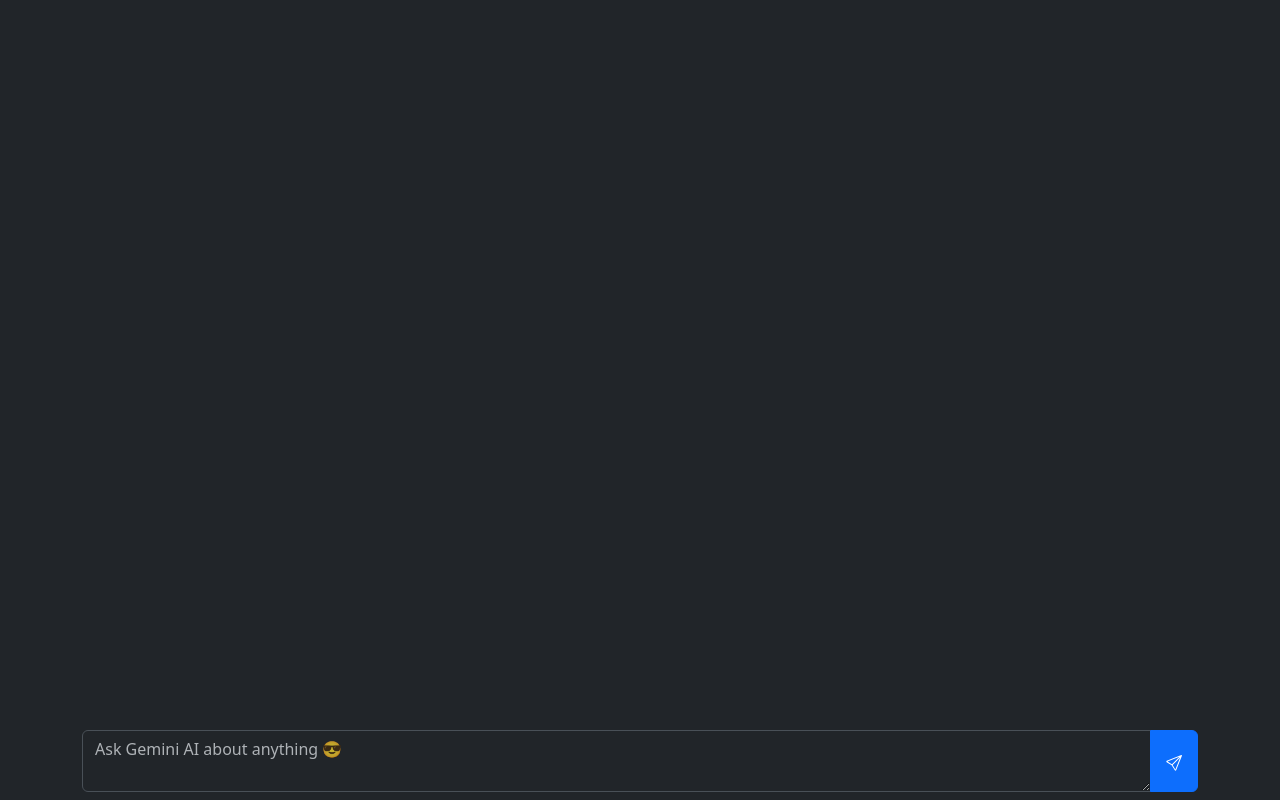
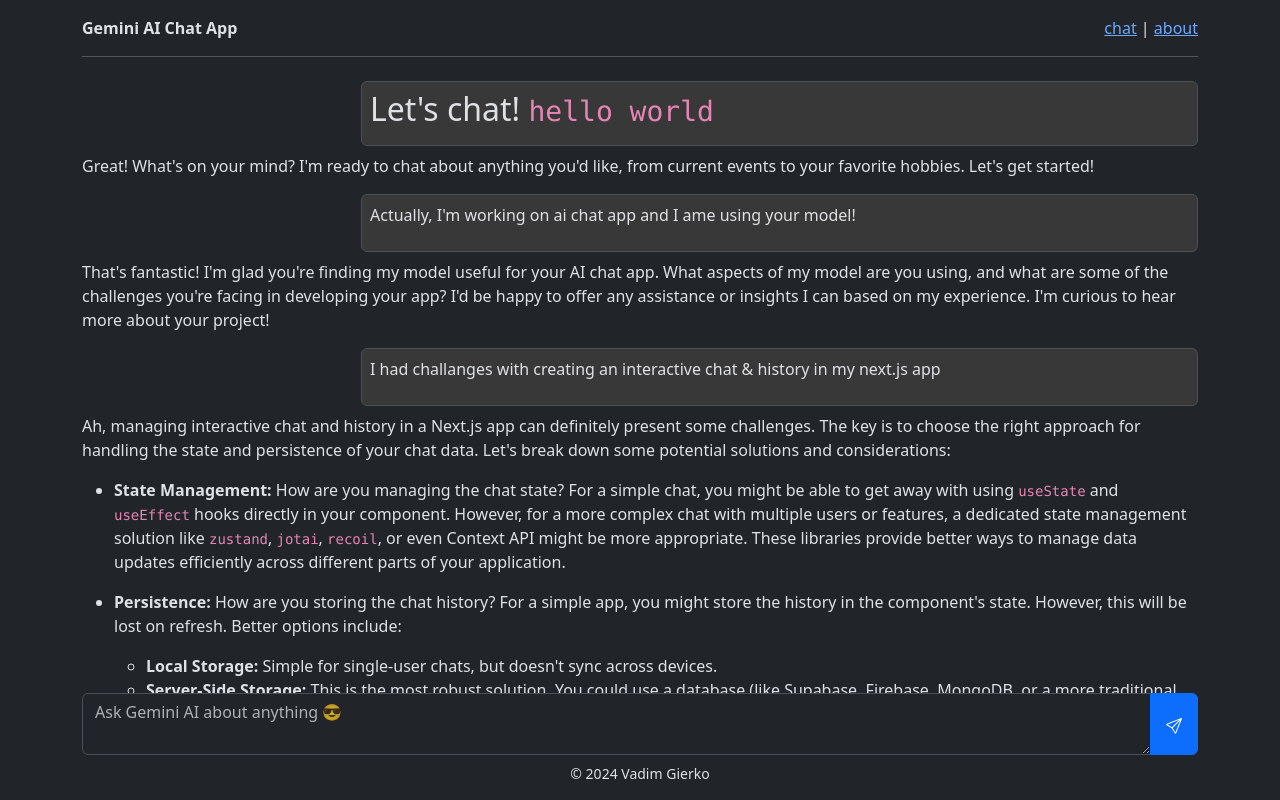
Before and after one commit to vadimgierko/gemini-ai-chatbot-next-js, a Next.js app: page / in a window 1280 px wide. Built offline with nearby package versions, Linux system fonts and the light colour scheme.

Commit message:
create layout nav footer and split chat component

```diff
--- a/src/app/CHAT_DATA.ts
+++ b/src/app/CHAT_DATA.ts
@@ -1,4 +1,4 @@
-import { History } from "./components/ChatForm";
+import { History } from "./components/Chat";
 
 export const chatData: History = [
 	{
--- /dev/null
+++ b/src/app/components/Chat/ChatInput/index.tsx
@@ -0,0 +1,35 @@
+import { Button, Form, InputGroup, Spinner } from "react-bootstrap";
+import { BsSend } from "react-icons/bs";
+
+interface ChatInputProps {
+    loading: boolean;
+    input: string;
+    setInput: React.Dispatch<React.SetStateAction<string>>;
+    handleSubmit: (event: React.FormEvent) => Promise<void>
+}
+
+export default function ChatInput({
+    input,
+    setInput,
+    loading,
+    handleSubmit
+}: ChatInputProps) {
+    return <Form onSubmit={handleSubmit} className="mb-2">
+        <InputGroup>
+            <Form.Control
+                as="textarea"
+                value={input}
+                onChange={(e) => setInput(e.target.value)}
+                placeholder="Ask Gemini AI about anything 😎"
+            />
+            <Button
+                type="submit"
+                disabled={loading}
+                variant="primary"
+                style={{ width: "3em" }}
+            >
+                {loading ? <Spinner /> : <BsSend />}
+            </Button>
+        </InputGroup>
+    </Form>
+}
--- /dev/null
+++ b/src/app/components/Chat/ChatMessages/index.tsx
@@ -0,0 +1,37 @@
+import Markdown from "react-markdown";
+import rehypeHighlight from "rehype-highlight";
+import remarkGfm from "remark-gfm";
+import { History } from "..";
+
+export default function ChatMessages({
+    history
+}: { history: History }) {
+    return (
+        <div style={{ flex: 1, overflowY: "auto" }}>
+            {history && (
+                <>
+                    {history.map((h, i) => (
+                        <div
+                            key={i}
+                            className={
+                                h.role === "user"
+                                    ? "border p-2 my-2 rounded w-75 ms-auto"
+                                    : ""
+                            }
+                            style={{
+                                backgroundColor: h.role === "user" ? "rgb(56, 56, 56)" : "",
+                            }}
+                        >
+                            <Markdown
+                                rehypePlugins={[rehypeHighlight]}
+                                remarkPlugins={[remarkGfm]}
+                            >
+                                {h.parts[0].text}
+                            </Markdown>
+                        </div>
+                    ))}
+                </>
+            )}
+        </div>
+    )
+}
--- /dev/null
+++ b/src/app/components/Chat/index.tsx
@@ -0,0 +1,77 @@
+"use client";
+
+import { chatData } from "@/app/CHAT_DATA";
+import { useState, useEffect } from "react";
+import ChatInput from "./ChatInput";
+import ChatMessages from "./ChatMessages";
+
+interface HistotyChunk {
+    role: "user" | "model";
+    parts: { text: string }[];
+}
+
+export type History = HistotyChunk[];
+
+export default function Chat() {
+    const [history, setHistory] = useState<History>(chatData); // [] || chatData
+
+    const [input, setInput] = useState("");
+    const [loading, setLoading] = useState(false);
+
+    const handleSubmit = async (event: React.FormEvent) => {
+        event.preventDefault();
+
+        if (!input.trim().length)
+            return alert("You cannot send empty message! Type something!");
+
+        setLoading(true);
+
+        try {
+            const res = await fetch("/api", {
+                method: "POST",
+                headers: {
+                    "Content-Type": "application/json",
+                },
+                body: JSON.stringify({ prompt: input, history }),
+            });
+
+            if (!res.ok) {
+                const errorData = await res.json();
+                throw new Error(errorData.message || "Something went wrong.");
+            }
+
+            const data = await res.json();
+            console.log(data.message);
+            setHistory([
+                ...history,
+                { role: "user", parts: [{ text: input }] },
+                { role: "model", parts: [{ text: data.message }] },
+            ]);
+
+            setInput("");
+        } catch (error) {
+            console.error("An error occurred while fetching the response:", error);
+        } finally {
+            setLoading(false);
+        }
+    };
+
+    useEffect(() => {
+        console.log(history);
+    }, [history]);
+
+    return (
+        <>
+            <ChatMessages
+                history={history}
+            />
+
+            <ChatInput
+                loading={loading}
+                input={input}
+                setInput={setInput}
+                handleSubmit={handleSubmit}
+            />
+        </>
+    );
+};
--- a/src/app/components/ChatForm/index.tsx
+++ /dev/null
@@ -1,116 +0,0 @@
-"use client";
-
-import { useState, useEffect } from "react";
-import { Button, Form, InputGroup, Spinner } from "react-bootstrap";
-import { BsSend } from "react-icons/bs";
-import Markdown from "react-markdown";
-import rehypeHighlight from "rehype-highlight";
-import remarkGfm from "remark-gfm";
-
-interface HistotyChunk {
-	role: "user" | "model";
-	parts: { text: string }[];
-}
-
-export type History = HistotyChunk[];
-
-const ChatForm = () => {
-	const [history, setHistory] = useState<History>([]); // [] || chatData
-
-	const [input, setInput] = useState("");
-	const [loading, setLoading] = useState(false);
-
-	const handleSubmit = async (event: React.FormEvent) => {
-		event.preventDefault();
-
-		if (!input.trim().length)
-			return alert("You cannot send empty message! Type something!");
-
-		setLoading(true);
-
-		try {
-			const res = await fetch("/api", {
-				method: "POST",
-				headers: {
-					"Content-Type": "application/json",
-				},
-				body: JSON.stringify({ prompt: input, history }),
-			});
-
-			if (!res.ok) {
-				const errorData = await res.json();
-				throw new Error(errorData.message || "Something went wrong.");
-			}
-
-			const data = await res.json();
-			console.log(data.message);
-			setHistory([
-				...history,
-				{ role: "user", parts: [{ text: input }] },
-				{ role: "model", parts: [{ text: data.message }] },
-			]);
-
-			setInput("");
-		} catch (error) {
-			console.error("An error occurred while fetching the response:", error);
-		} finally {
-			setLoading(false);
-		}
-	};
-
-	useEffect(() => {
-		console.log(history);
-	}, [history]);
-
-	return (
-		<div style={{ display: "flex", flexDirection: "column", height: "100dvh" }}>
-			<div style={{ flex: 1, overflowY: "auto" }}>
-				{history && (
-					<>
-						{history.map((h, i) => (
-							<div
-								key={i}
-								className={
-									h.role === "user"
-										? "border p-2 my-2 rounded w-75 ms-auto"
-										: ""
-								}
-								style={{
-									backgroundColor: h.role === "user" ? "rgb(56, 56, 56)" : "",
-								}}
-							>
-								<Markdown
-									rehypePlugins={[rehypeHighlight]}
-									remarkPlugins={[remarkGfm]}
-								>
-									{h.parts[0].text}
-								</Markdown>
-							</div>
-						))}
-					</>
-				)}
-			</div>
-
-			<Form onSubmit={handleSubmit} className="mb-2">
-				<InputGroup>
-					<Form.Control
-						as="textarea"
-						value={input}
-						onChange={(e) => setInput(e.target.value)}
-						placeholder="Ask Gemini AI about anything 😎"
-					/>
-					<Button
-						type="submit"
-						disabled={loading}
-						variant="primary"
-						style={{ width: "3em" }}
-					>
-						{loading ? <Spinner /> : <BsSend />}
-					</Button>
-				</InputGroup>
-			</Form>
-		</div>
-	);
-};
-
-export default ChatForm;
--- /dev/null
+++ b/src/app/components/Layout/Footer.tsx
@@ -0,0 +1,7 @@
+export default function Footer() {
+    return (
+        <footer>
+            <p className="text-center small">&copy; 2024 Vadim Gierko</p>
+        </footer>
+    )
+}
--- /dev/null
+++ b/src/app/components/Layout/Navbar.tsx
@@ -0,0 +1,30 @@
+import Link from "next/link";
+import { Container } from "react-bootstrap";
+
+export default function Navbar() {
+    return (
+        <header>
+            <Container>
+                <nav
+                    style={{
+                        display: "flex",
+                        flexDirection: "row",
+                        justifyContent: "space-between",
+                        paddingTop: "1em"
+                    }}
+                >
+                    <div>
+                        <span>
+                            <strong>Gemini AI Chat App</strong>
+                        </span>
+                    </div>
+                    <div>
+                        <Link href="/">chat</Link> |{" "}
+                        <Link href="/about">about</Link>
+                    </div>
+                </nav>
+                <hr />
+            </Container>
+        </header>
+    )
+}
--- /dev/null
+++ b/src/app/components/Layout/index.tsx
@@ -0,0 +1,42 @@
+import { Container } from "react-bootstrap";
+import Navbar from "./Navbar";
+import Footer from "./Footer";
+
+export default function Layout({
+    children,
+}: {
+    children: React.ReactNode;
+}) {
+    return (
+        <div style={{
+            maxWidth: '100vw',
+            overflow: 'hidden',
+
+            /* Hide the scrollbar in Firefox */
+            scrollbarWidth: 'none',
+            scrollbarColor: 'transparent transparent',
+
+            /* Style the track (optional) */
+            msScrollbarTrackColor: 'transparent',
+            display: "flex",
+            flexDirection: "column",
+            height: "100dvh"
+        }}>
+            <Navbar />
+
+            <Container
+                as="main"
+                style={{
+                    display: "flex",
+                    flexDirection: "column",
+                    flexGrow: 1,
+                    overflow: "auto"
+                }}
+            >
+                {children}
+            </Container>
+
+            <Footer />
+        </div>
+    )
+}
--- a/src/app/globals.css
+++ b/src/app/globals.css
@@ -1,24 +1,5 @@
-html,
-body {
-  max-width: 100vw;
-  overflow: hidden;
-
-  /* Hide the scrollbar in Firefox */
-  scrollbar-width: none;
-  scrollbar-color: transparent transparent;
-
-  /* Style the track (optional) */
-  scrollbar-track-color: transparent;
-}
-
 * {
   box-sizing: border-box;
   padding: 0;
   margin: 0;
 }
-
-/* @media (prefers-color-scheme: dark) {
-  html {
-    color-scheme: dark;
-  }
-} */
--- a/src/app/layout.tsx
+++ b/src/app/layout.tsx
@@ -1,6 +1,7 @@
 import type { Metadata } from "next";
 import "bootstrap/dist/css/bootstrap.min.css";
 import "./globals.css";
+import Layout from "./components/Layout";
 
 export const metadata: Metadata = {
 	authors: [{ name: "Vadim Gierko", url: "https://vadimgierko.com" }],
@@ -24,7 +25,11 @@ export default function RootLayout({
 					href="https://cdnjs.cloudflare.com/ajax/libs/highlight.js/11.9.0/styles/vs2015.css"
 				/>
 			</head>
-			<body>{children}</body>
+			<body>
+				<Layout>
+					{children}
+				</Layout>
+			</body>
 		</html>
 	);
 }
--- a/src/app/page.tsx
+++ b/src/app/page.tsx
@@ -1,13 +1,5 @@
-import { Container } from "react-bootstrap";
-import ChatForm from "./components/ChatForm";
+import Chat from "./components/Chat";
 
 export default function Home() {
-	return (
-		<Container>
-			<main>
-				<ChatForm />
-			</main>
-			<footer></footer>
-		</Container>
-	);
+	return <Chat />
 }
```
Also changed, not shown: src/app/about/page.tsx (added, +7 -0 lines).
